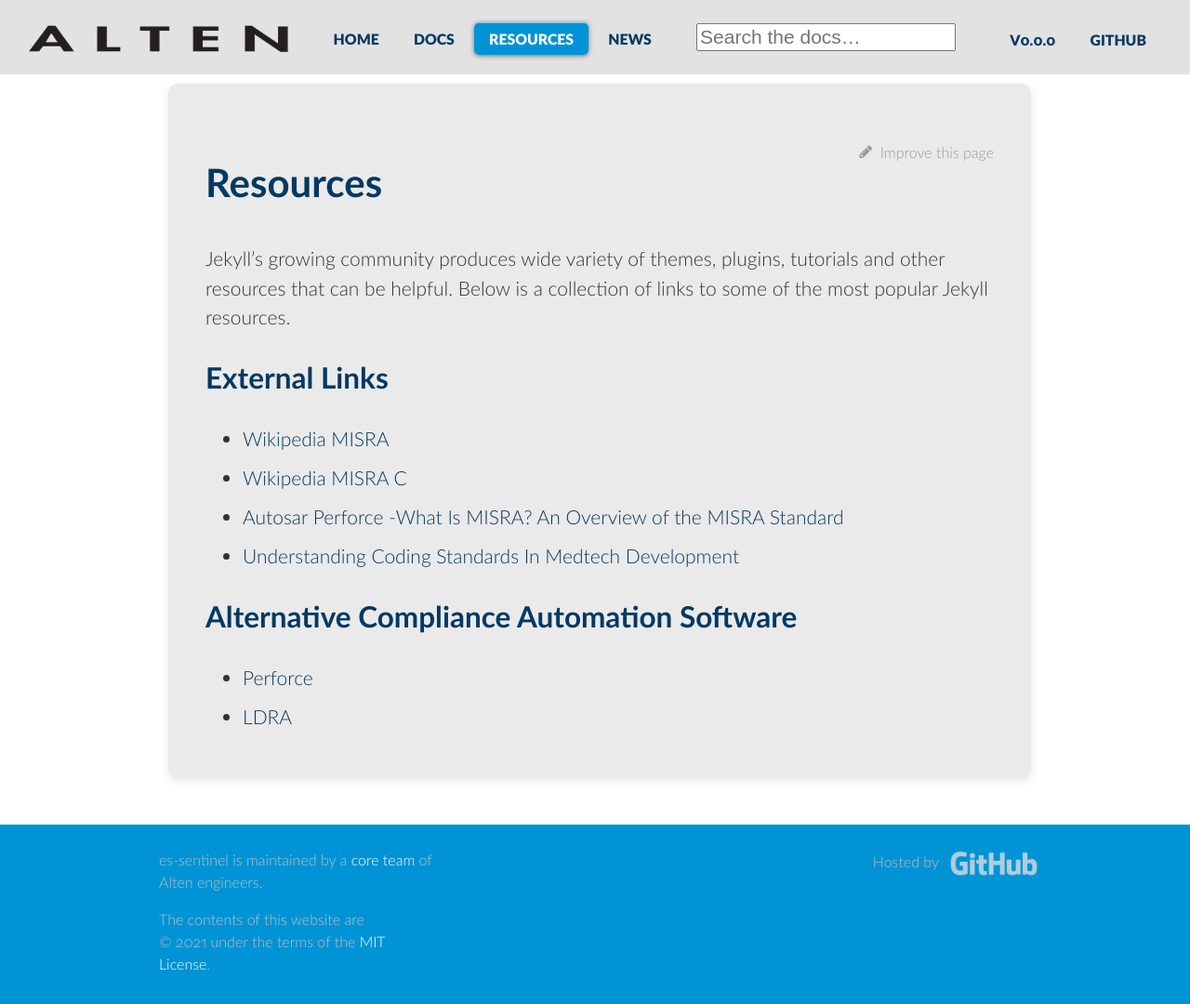
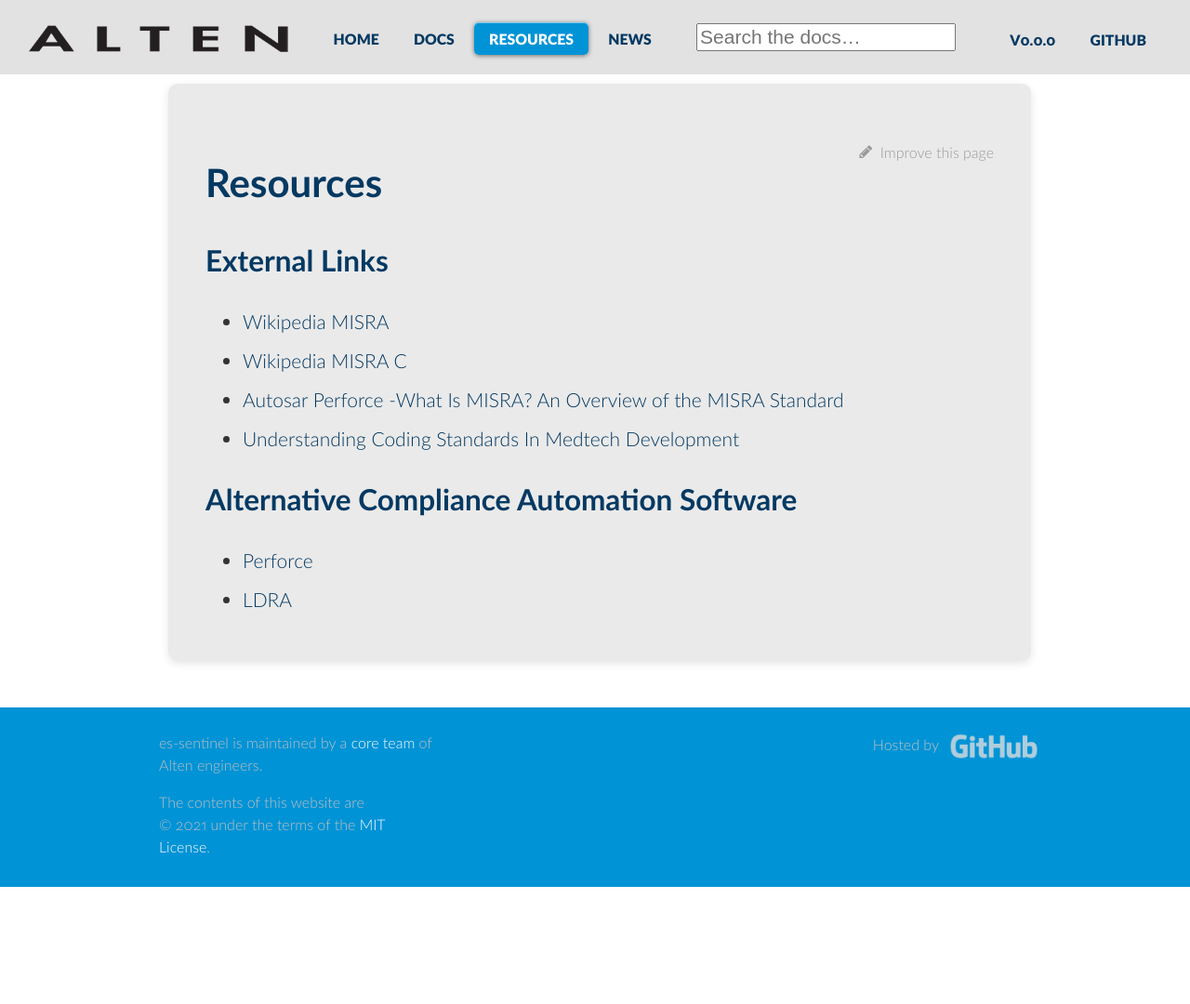
Before and after one commit to alten-labs/es-sentinel, a Jekyll site: the page built from docs/pages/resources.md, in a window 1280 px wide. Shown: the whole page at 93% size. Built offline with Jekyll 4.4.1, drawn with Linux system fonts in a browser that asks for light colours; comment, search, counter and statistics services are not loaded; after the commit the page ends 954 px from its top, so only the background shows below that.

Commit message:
update resources

```diff
--- a/docs/pages/resources.md
+++ b/docs/pages/resources.md
@@ -5,10 +5,6 @@ permalink: /resources/
 redirect_from:
  - /docs/resources/
 ---
-Jekyll's growing community produces wide variety of themes, plugins, tutorials
-and other resources that can be helpful. Below is a collection of links to
-some of the most popular Jekyll resources.
-
 ## External Links
 - [Wikipedia MISRA](https://en.wikipedia.org/wiki/Motor_Industry_Software_Reliability_Association)
 - [Wikipedia MISRA C](https://en.wikipedia.org/wiki/MISRA_C)
```
